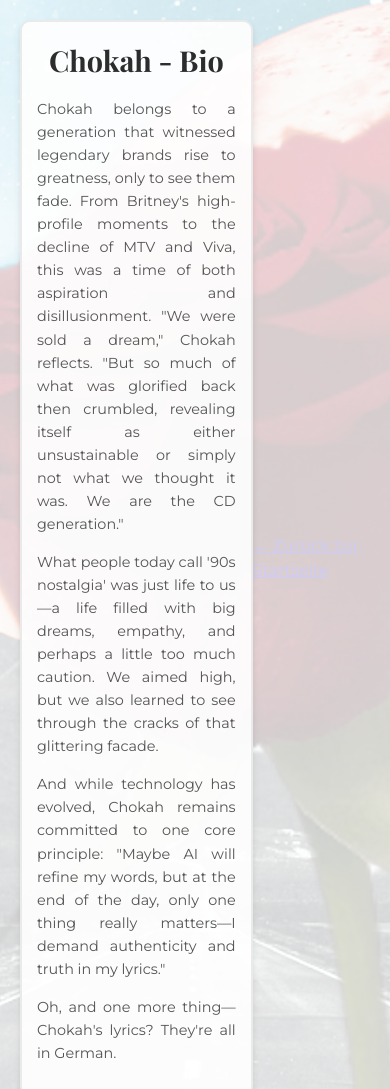
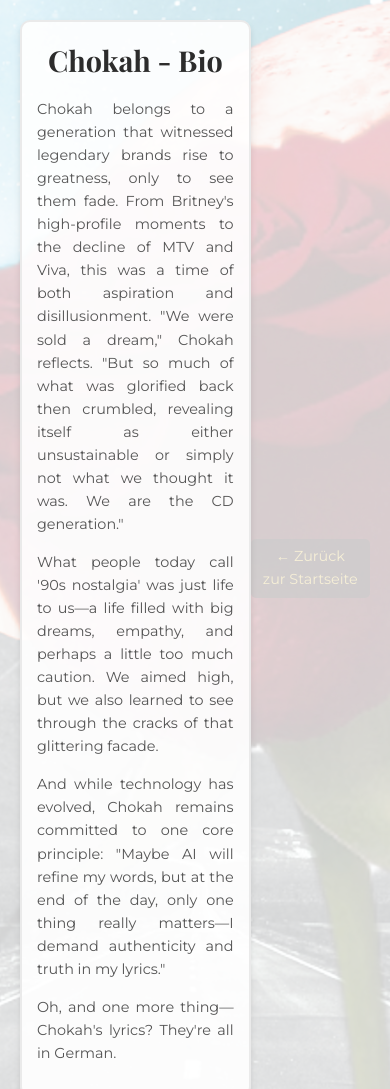
Before and after one commit to chokah/chokah.github.io, a plain HTML site: page bio.html in a window 390 px wide. Shown: the top 1089 px of the page. Drawn offline with nearby package versions, Linux system fonts and the light colour scheme.

Commit message:
Update styles.css

```diff
--- a/styles.css
+++ b/styles.css
@@ -8,7 +8,7 @@
 /* Hintergrund und allgemeine Stile */
 body {
     font-family: 'Montserrat', sans-serif;
-    color: #2C2C2C; /* Eleganter Dunkelgrau-Ton */
+    color: #2C2C2C; /* Eleganterer Dunkelgrau-Ton */
     line-height: 1.6;
     display: flex;
     justify-content: center;
@@ -35,7 +35,7 @@ body {
 /* Container für den Inhalt */
 .container {
     position: relative;
-    z-index: 2;
+    z-index: 2; /* Make sure content is on top of the overlay */
     text-align: center;
     padding: 20px;
     background-color: rgba(255, 255, 255, 0.9); /* Leicht transparentes Weiß */
@@ -62,28 +62,39 @@ p {
     text-align: justify;
 }
 
-/* Footer für den Zurück-Link */
-.footer {
+/* Stil der Links */
+a {
+    text-decoration: none;
+    font-size: 1.1em;
+    color: #D4AF37; /* Goldton für Eleganz */
+    transition: color 0.3s, transform 0.3s;
+}
+
+a:hover {
+    color: #BFA16A;
+    transform: scale(1.05);
+}
+
+/* Stil für den Zurück-Link */
+.back-link {
     margin-top: 20px;
     text-align: center;
 }
 
-.footer a {
-    font-size: 1em;
+.back-link a {
+    font-size: 1.1em;
     color: #D4AF37; /* Goldener Ton für Eleganz */
-    text-decoration: none;
-    font-weight: bold;
     background-color: rgba(0, 0, 0, 0.7); /* Semi-transparent background for better visibility */
     padding: 8px 16px;
     border-radius: 5px;
+    text-decoration: none;
     display: inline-block;
     transition: color 0.3s, background-color 0.3s;
 }
 
-.footer a:hover {
+.back-link a:hover {
     color: #FFFFFF; /* Change to white on hover */
     background-color: #BFA16A; /* Slightly darker gold on hover */
-    text-decoration: none;
 }
 
 /* Responsive Design */
@@ -100,7 +111,7 @@ p {
         padding: 15px; /* Reduced padding for better fit on mobile screens */
     }
 
-    .footer a {
+    .back-link a {
         font-size: 0.9em; /* Smaller font size for mobile */
         padding: 6px 12px; /* Adjusted padding for mobile devices */
     }
```
